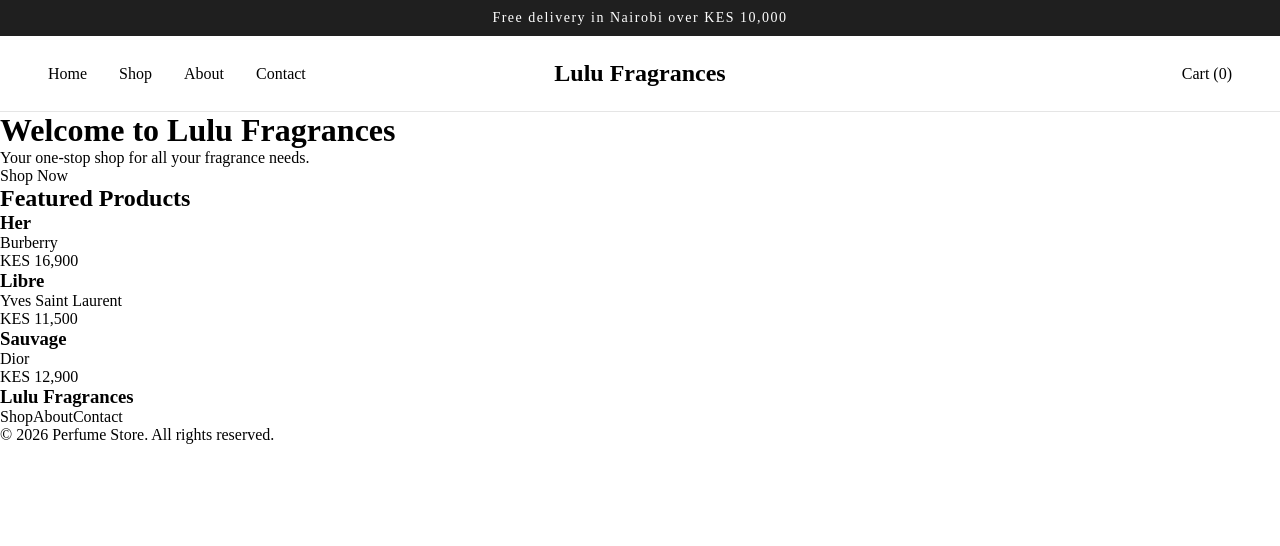
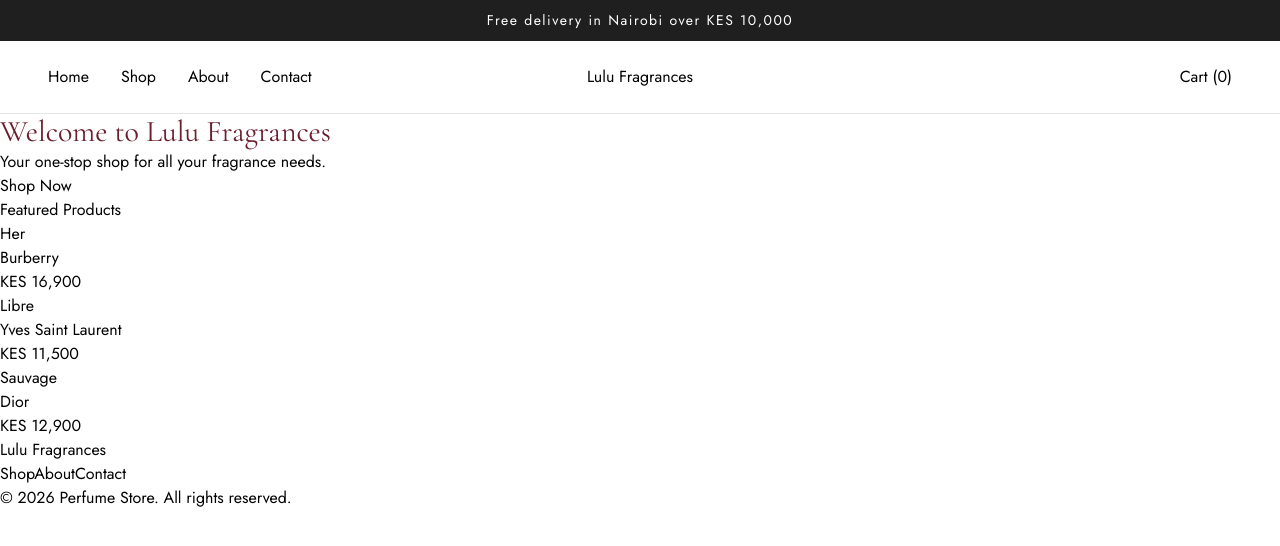
Before and after one commit to yvonnenyambura/perfume-store, a React (Vite) app: page / in a window 1280 px wide. Shown: the top 546 px of the page. Built offline with nearby package versions, Linux system fonts and the light colour scheme.

Commit message:
Set up Tailwind and brand theme

```diff
--- a/index.html
+++ b/index.html
@@ -1,13 +1,21 @@
 <!doctype html>
 <html lang="en">
+
 <head>
   <meta charset="UTF-8" />
   <link rel="icon" type="image/svg+xml" href="/favicon.svg" />
   <meta name="viewport" content="width=device-width, initial-scale=1.0" />
   <title>perfume-store</title>
+  <link rel="preconnect" href="https://fonts.googleapis.com">
+  <link rel="preconnect" href="https://fonts.gstatic.com" crossorigin>
+  <link
+    href="https://fonts.googleapis.com/css2?family=Cormorant+Garamond:ital,wght@0,300..700;1,300..700&family=Jost:ital,wght@0,100..900;1,100..900&display=swap"
+    rel="stylesheet">
 </head>
+
 <body>
   <div id="root"></div>
   <script type="module" src="/src/main.jsx"></script>
 </body>
+
 </html>
--- a/package.json
+++ b/package.json
@@ -10,10 +10,12 @@
     "preview": "vite preview"
   },
   "dependencies": {
+    "@tailwindcss/vite": "^4.3.5",
     "lucide-react": "^1.61.0",
     "react": "^19.3.1",
     "react-dom": "^19.3.1",
-    "react-router-dom": "^7.18.4"
+    "react-router-dom": "^7.18.4",
+    "tailwindcss": "^4.3.5"
   },
   "devDependencies": {
     "@eslint/js": "^10.0.1",
--- a/src/index.css
+++ b/src/index.css
@@ -1,9 +1,13 @@
-* {
-  margin: 0;
-  box-sizing: border-box;
+@import "tailwindcss";
+
+@theme {
+   --color-burgundy: #6B1F2E;
+  --color-burgundy-dark: #4A1420;
+  --color-cream: #FAF3E8;
+  --color-sand: #F1E6D3;
+  --color-gold: #B8893E;
+  --color-ink: #2B1B1B;
+
+  --font-serif: "Cormorant Garamond", serif;
+  --font-sans: "Jost", sans-serif;
 }
-
-a {
-  text-decoration: none;
-  color: inherit;
-}
--- a/src/pages/Home.jsx
+++ b/src/pages/Home.jsx
@@ -10,7 +10,7 @@ function Home() {
     return(
         <>
         <div className="hero">
-            <h1>Welcome to Lulu Fragrances</h1>
+            <h1 className="text-3xl font-serif text-burgundy">Welcome to Lulu Fragrances</h1>
             <p>Your one-stop shop for all your fragrance needs.</p>
             <Link to="/shop" className="btn">Shop Now</Link>
         </div>
--- a/vite.config.js
+++ b/vite.config.js
@@ -1,7 +1,8 @@
 import react from '@vitejs/plugin-react'
 import { defineConfig } from 'vite'
+import tailwindcss from '@tailwindcss/vite'
 
 // https://vite.dev/config/
 export default defineConfig({
-  plugins: [react()],
+  plugins: [react(), tailwindcss()],
 })
```
Also changed, not shown: 1 other file (tests, documents, lock files or other folders). Lines whose indentation alone changed are shown as unchanged.
